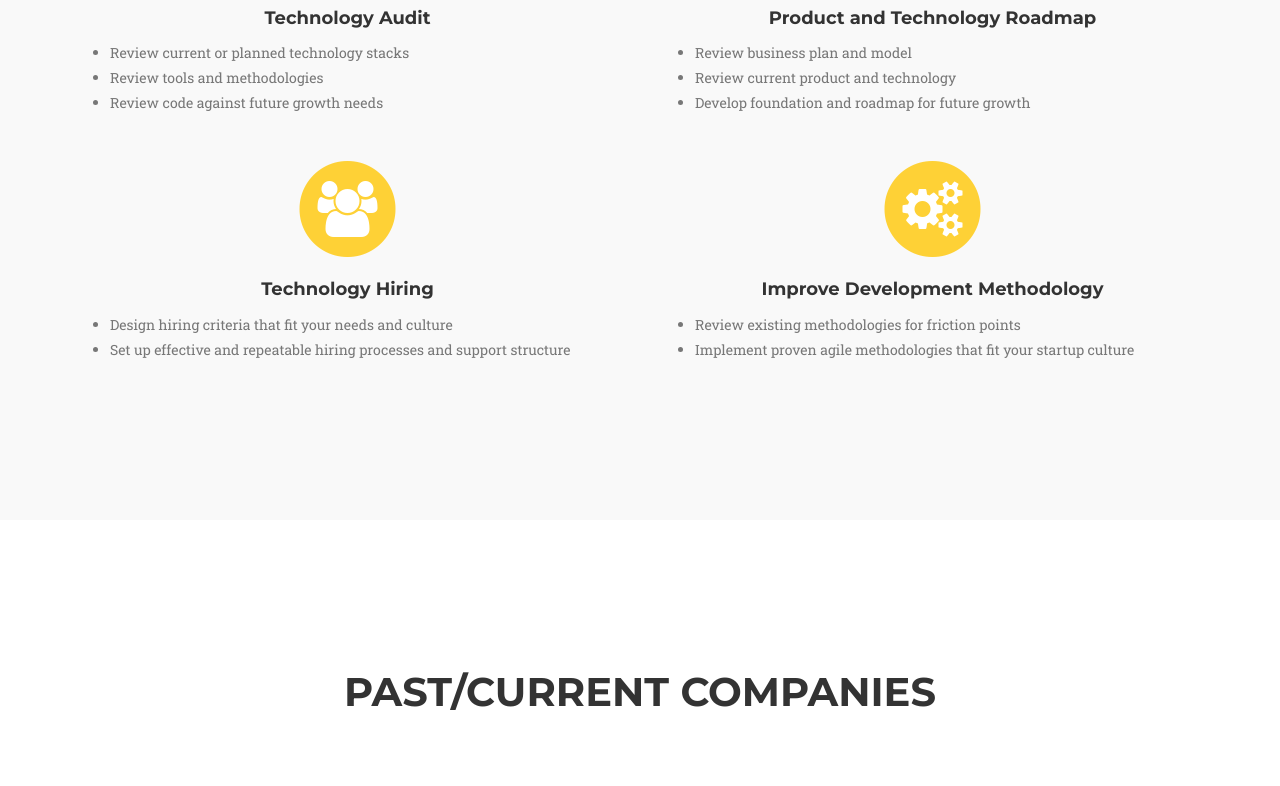
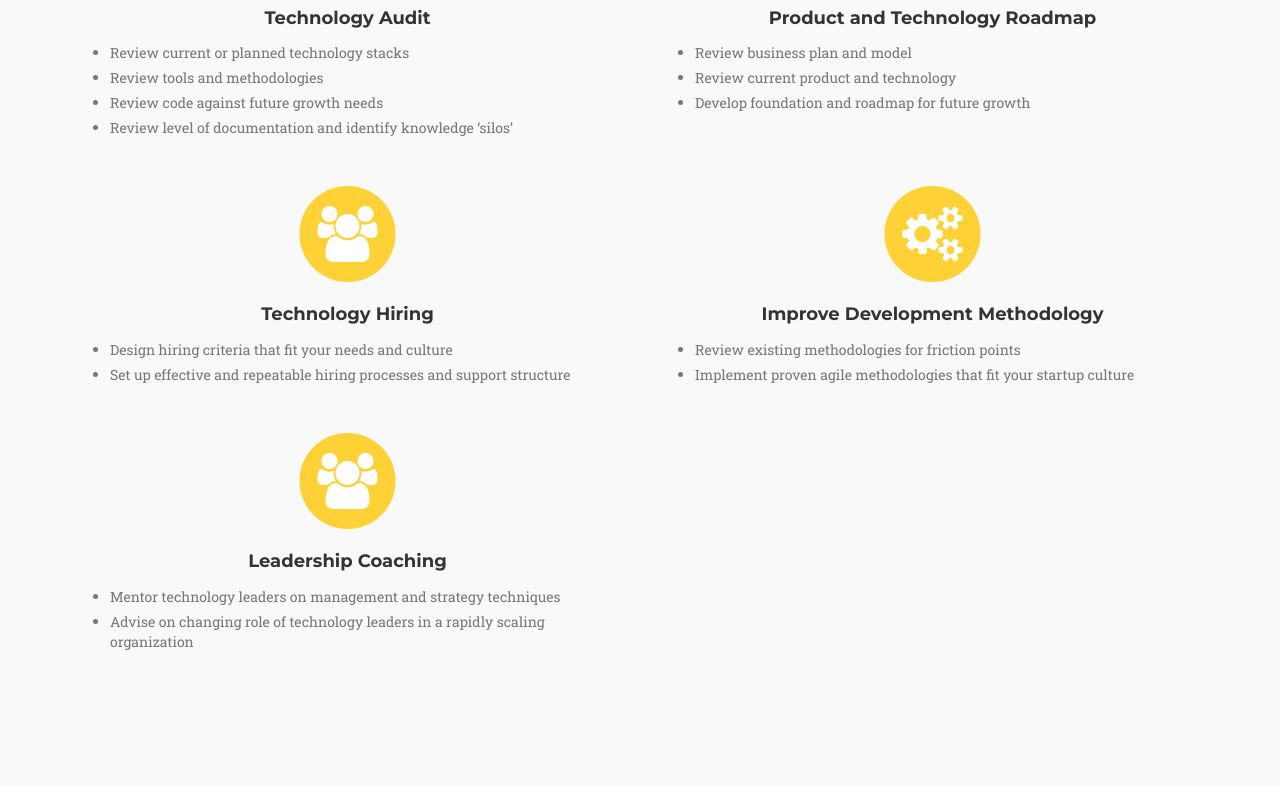
Before and after one commit to traveled1/traveled1.github.io, a website: page index.html in a window 1280 px wide. Shown: the part 1490-2276 px from the top of the page. Drawn offline with nearby package versions, Linux system fonts and the light colour scheme; a web font is replaced by a local one.

Commit message:
Add Leadership coaching and other revisions from Dennis

```diff
--- a/index.html
+++ b/index.html
@@ -130,6 +130,7 @@
                     <li class="text-muted bullet-item">Review current or planned technology stacks</li>
                     <li class="text-muted bullet-item">Review tools and methodologies</li>
                     <li class="text-muted bullet-item">Review code against future growth needs</li>
+                    <li class="text-muted bullet-item">Review level of documentation and identify knowledge ‘silos’</li>
                     </ul>
                 </div>
                 <div class="col-md-6">
@@ -145,7 +146,7 @@
                     </ul>
                 </div>
             </div>
-            <div class="row text-center">
+            <div class="row text-center service-row">
                 <div class="col-md-6">
                     <span class="fa-stack fa-4x">
                         <i class="fa fa-circle fa-stack-2x text-primary"></i>
@@ -166,6 +167,19 @@
                     <ul>
                     <li class="text-muted bullet-item">Review existing methodologies for friction points</li>
                     <li class="text-muted bullet-item">Implement proven agile methodologies that fit your startup culture</li>
+                    </ul>
+                </div>
+               </div>
+            <div class="row text-center service-row">
+                <div class="col-md-6">
+                    <span class="fa-stack fa-4x">
+                        <i class="fa fa-circle fa-stack-2x text-primary"></i>
+                        <i class="fa fa-group fa-stack-1x fa-inverse"></i>
+                    </span>
+                    <h4 class="service-heading">Leadership Coaching</h4>
+                    <ul>
+                    <li class="text-muted bullet-item">Mentor technology leaders on management and strategy techniques</li>
+                    <li class="text-muted bullet-item">Advise on changing role of technology leaders in a rapidly scaling organization</li>
                     </ul>
                 </div>
             </div>
```
